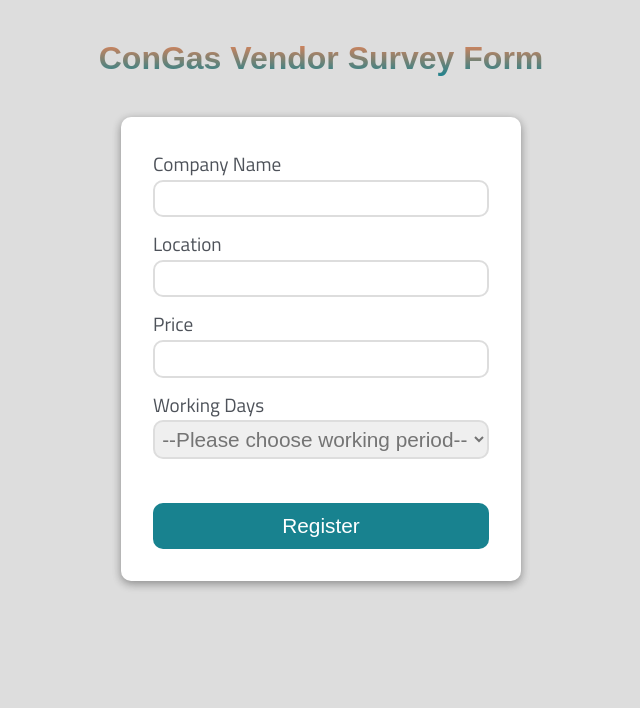
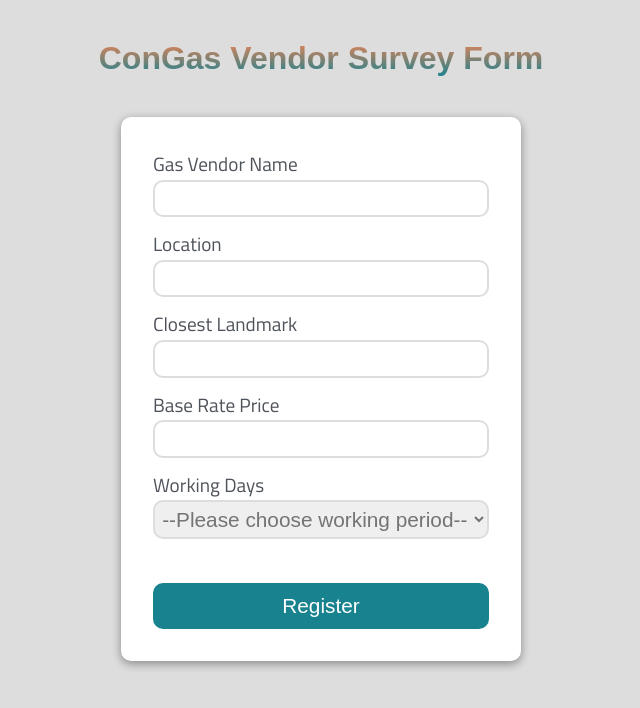
Before and after one commit to bamfokbq/congas-survey, a Next.js app: page / in a window 1280 px wide. Shown: the top 708 px of the page, without its empty margins (319-959 px from the left). Built offline with nearby package versions, Linux system fonts and the light colour scheme; no server answers; a web font is replaced by a local one.

Commit message:
upgraded projects

```diff
--- a/components/VendorSurveyForm/VendorSurveyForm.jsx
+++ b/components/VendorSurveyForm/VendorSurveyForm.jsx
@@ -8,6 +8,7 @@ const RegisterForm = (props) => {
   const initialRegister = {
     name: '',
     location: '',
+    landmark: "",
     price: '',
     workingDays: '',
     lat: '',
@@ -23,7 +24,7 @@ const RegisterForm = (props) => {
     navigator.geolocation.getCurrentPosition(function (position) {
       setRegister({ ...register, lat: position.coords.latitude, long: position.coords.longitude })
     });
-  }, [{ ...register }])
+  }, [register])
 
   const showModalHandler = () => {
     setShowModal(true);
@@ -47,6 +48,7 @@ const RegisterForm = (props) => {
       name: register.name,
       price: register.price,
       location: register.location,
+      landmark: register.landmark,
       workingDays: register.workingDays,
       lat: register.lat,
       long: register.long,
@@ -87,7 +89,7 @@ const RegisterForm = (props) => {
       <h1 className={classes.header}>ConGas Vendor Survey Form</h1>
       <form className={classes.form} onSubmit={registerHandler}>
         <div className={classes.control}>
-          <label htmlFor='name'>Company Name</label>
+          <label htmlFor='name'>Gas Vendor Name</label>
           <input
             required
             type='text'
@@ -109,7 +111,18 @@ const RegisterForm = (props) => {
           />
         </div>
         <div className={classes.control}>
-          <label htmlFor='price'>Price</label>
+          <label htmlFor='landmark'>Closest Landmark</label>
+          <input
+            required
+            type='text'
+            id='landmark'
+            name='landmark'
+            value={register.landmark}
+            onChange={handleChange}
+          />
+        </div>
+        <div className={classes.control}>
+          <label htmlFor='price'>Base Rate Price</label>
           <input
             required
             type='number'
```
Also changed, not shown: package.json (+4 -4 lines), 1 other file (tests, documents, lock files or other folders).
